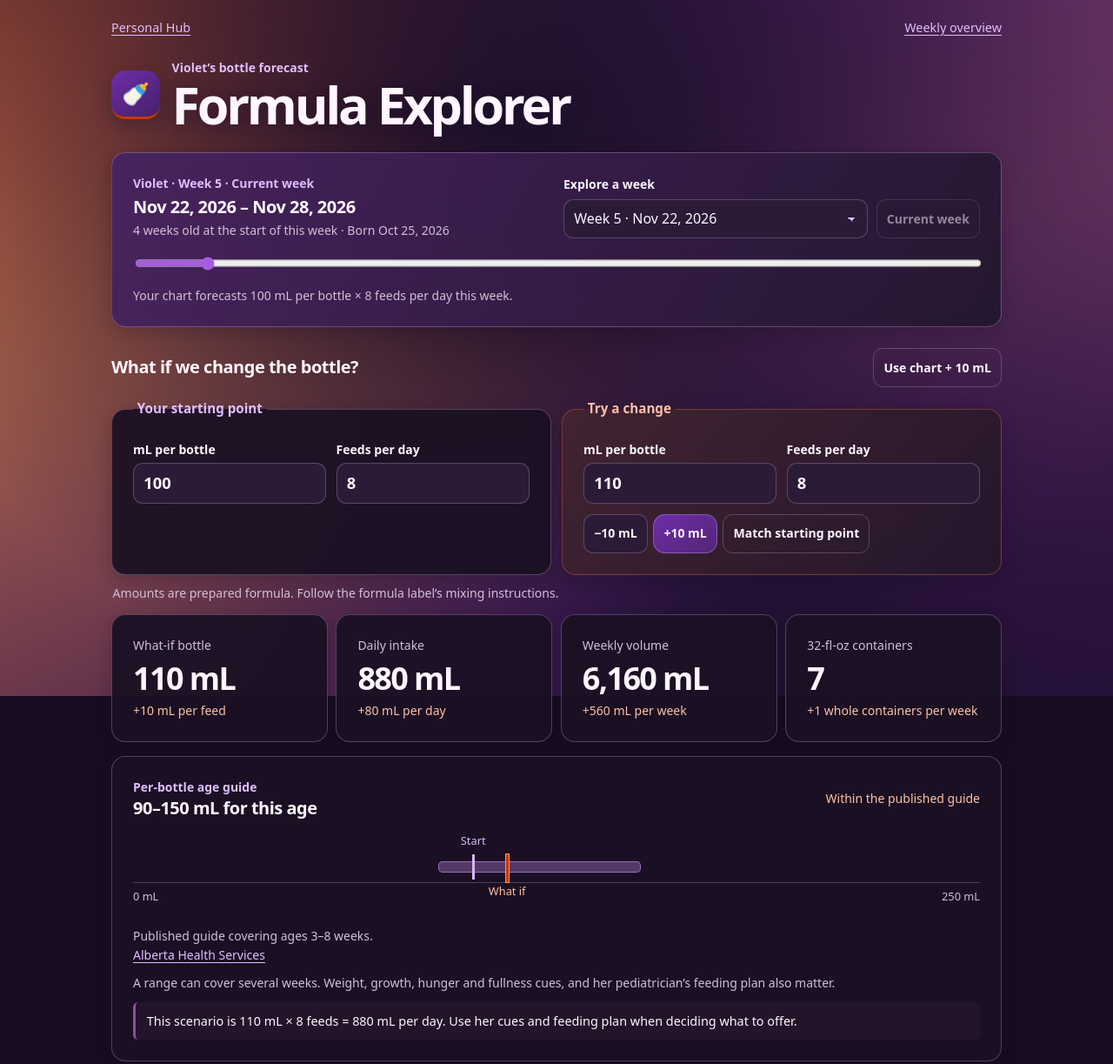
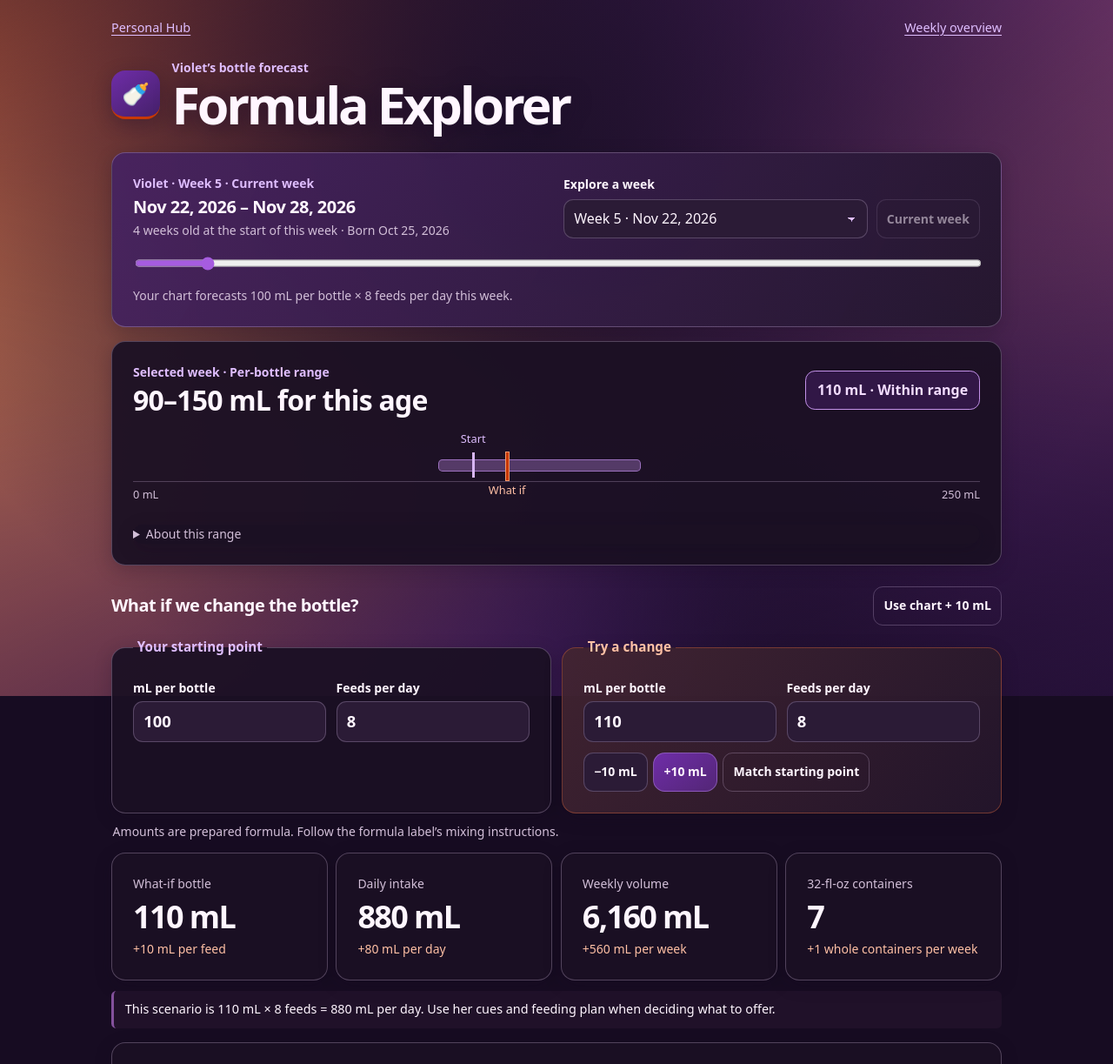
Before and after one commit to toddgack/personal-hub, a plain HTML site: page public/formula.html in a window 1280 px wide. Shown: the top 1223 px of the page at 87% size. Drawn offline with Linux system fonts and the light colour scheme.

Commit message:
Bring formula range and band status above calculator controls

```diff
--- a/public/formula.css
+++ b/public/formula.css
@@ -109,3 +109,11 @@ th:first-child { text-align: left; }
   .chart-view { width: 8.5rem; }
   .table-heading { align-items: start; flex-direction: column; }
 }
+
+/* Keep the selected week's range ahead of the scenario controls. */
+.reference #reference-title { font-size: clamp(1.6rem,5vw,2rem); }
+.reference .reference-status { display: inline-block; max-width: none; padding: .55rem .8rem; border-radius: .7rem; border: 1px solid #c392e9; background: #6f2da840; color: #f3ddff; font-size: 1rem; font-weight: 750; }
+.reference .reference-status[data-band="above"],.reference .reference-status[data-band="below"] { background: #75301766; border-color: #cf6a40; color: #ffd3be; }
+.range-details { margin-top: .6rem; color: var(--muted); }
+.range-details summary { font-size: .875rem; font-weight: 500; }
+.range-details p { margin-top: .5rem; }
--- a/public/formula.html
+++ b/public/formula.html
@@ -24,6 +24,21 @@
       <p class="small muted" id="chart-baseline"></p>
     </section>
 
+    <section class="panel reference" aria-labelledby="reference-title">
+      <div class="section-heading"><div><p class="eyebrow">Selected week · Per-bottle range</p><h2 id="reference-title"></h2></div><span id="reference-status" class="reference-status" role="status"></span></div>
+      <div id="band-axis" class="band-axis" role="img">
+        <div id="reference-band" class="reference-band"></div>
+        <div id="base-marker" class="band-marker base-marker"><span>Start</span></div>
+        <div id="trial-marker" class="band-marker trial-marker"><span>What if</span></div>
+      </div>
+      <div class="axis-labels"><span>0 mL</span><span id="axis-max"></span></div>
+      <details class="range-details"><summary>About this range</summary>
+      <p id="reference-coverage" class="muted small"></p>
+      <p class="small"><a id="reference-source" target="_blank" rel="noopener"></a></p>
+      <p class="small reference-note">A range can cover several weeks. Weight, growth, hunger and fullness cues, and her pediatrician’s feeding plan also matter.</p>
+      </details>
+    </section>
+
     <section class="comparison" aria-labelledby="compare-title">
       <div class="section-heading"><h2 id="compare-title">What if we change the bottle?</h2><button id="reset" class="quiet">Use chart + 10 mL</button></div>
       <div class="control-grid">
@@ -44,19 +59,6 @@
         <section class="panel"><h3>Weekly volume</h3><strong id="weekly-result"></strong><p id="weekly-difference"></p></section>
         <section class="panel"><h3>32-fl-oz containers</h3><strong id="container-result"></strong><p id="container-difference"></p></section>
       </div>
-    </section>
-
-    <section class="panel reference" aria-labelledby="reference-title">
-      <div class="section-heading"><div><p class="eyebrow">Per-bottle age guide</p><h2 id="reference-title"></h2></div><span id="reference-status" class="reference-status"></span></div>
-      <div id="band-axis" class="band-axis" role="img">
-        <div id="reference-band" class="reference-band"></div>
-        <div id="base-marker" class="band-marker base-marker"><span>Start</span></div>
-        <div id="trial-marker" class="band-marker trial-marker"><span>What if</span></div>
-      </div>
-      <div class="axis-labels"><span>0 mL</span><span id="axis-max"></span></div>
-      <p id="reference-coverage" class="muted small"></p>
-      <p class="small"><a id="reference-source" target="_blank" rel="noopener"></a></p>
-      <p class="small reference-note">A range can cover several weeks. Weight, growth, hunger and fullness cues, and her pediatrician’s feeding plan also matter.</p>
       <p id="daily-note" class="daily-note"></p>
     </section>
 
--- a/public/formula.js
+++ b/public/formula.js
@@ -90,7 +90,8 @@ function render() {
 function renderBand() {
   const band = referenceBand(selectedWeek);
   write('reference-title', band.low + '–' + band.high + ' mL for this age');
-  write('reference-status', bandPosition(trialBottle, band));
+  write('reference-status', trialBottle + ' mL · ' + (trialBottle < band.low ? 'Below range' : trialBottle > band.high ? 'Above range' : 'Within range'));
+  get('reference-status').dataset.band = trialBottle < band.low ? 'below' : trialBottle > band.high ? 'above' : 'within';
   write('reference-coverage', band.coverage);
   get('reference-source').href = band.source;
   write('reference-source', band.sourceName);
```
